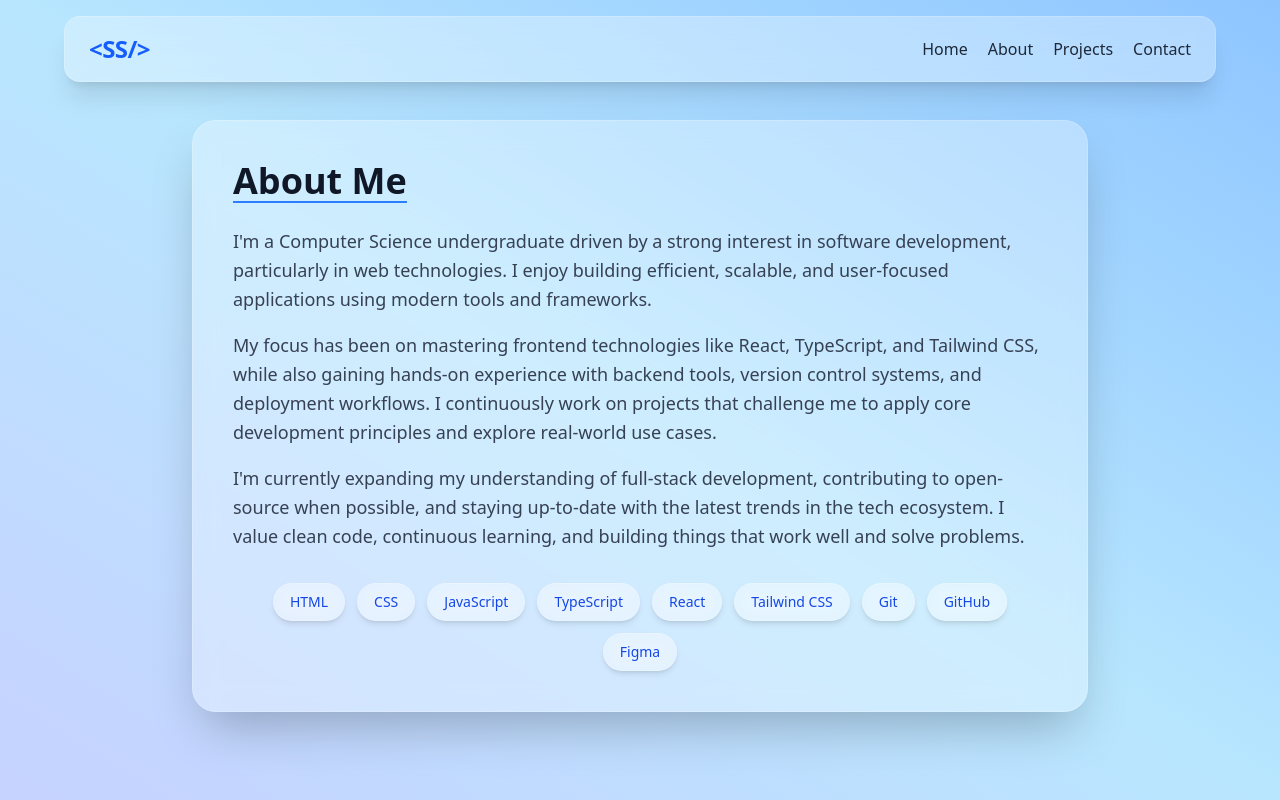
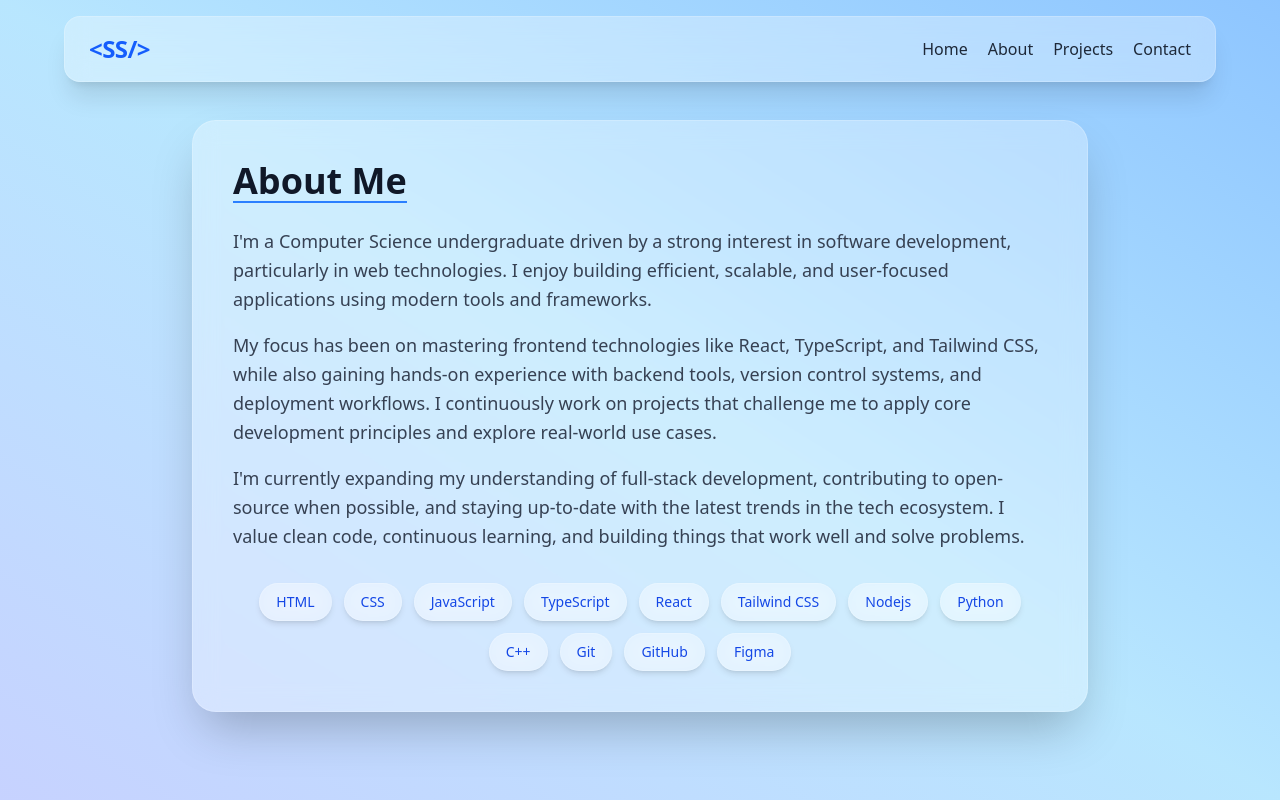
Before and after one commit to SSSwetha25/developer-portfolio, a React (Vite) app: page /about in a window 1280 px wide. Built offline with nearby package versions, Linux system fonts and the light colour scheme.

Commit message:
added more skills in about

```diff
--- a/src/components/About.jsx
+++ b/src/components/About.jsx
@@ -48,7 +48,9 @@ export default function About() {
               "TypeScript",
               "React",
               "Tailwind CSS",
-
+              "Nodejs",
+              "Python",
+              "C++",
               "Git",
               "GitHub",
               "Figma",
```
